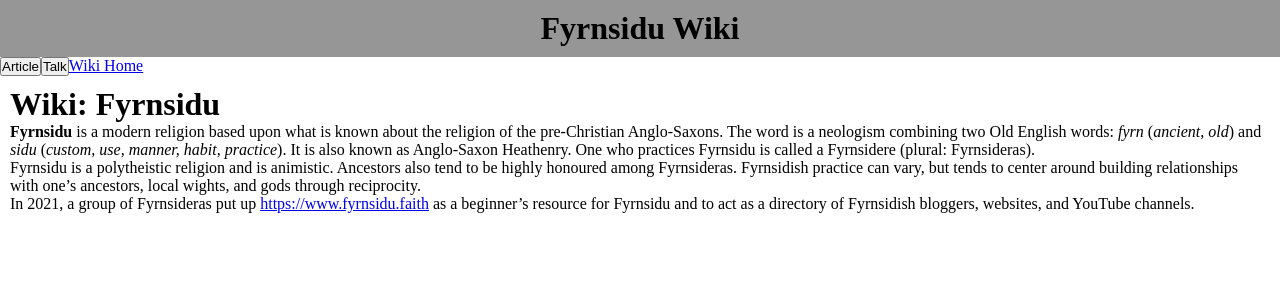
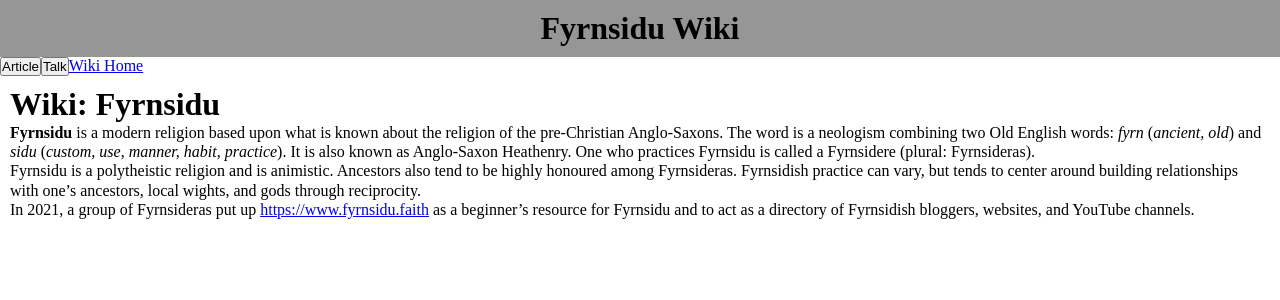
Before and after one commit to byronpendason/byronpendason.github.io, a Jekyll site: the page built from _wiki/fyrnsidu.md, in a window 1280 px wide. Shown: the top 300 px of the page. Built offline with Jekyll 4.4.1, drawn with Linux system fonts in a browser that asks for light colours; comment, search, counter and statistics services are not loaded.

Commit message:
Update wiki.css

```diff
--- a/css/wiki.css
+++ b/css/wiki.css
@@ -31,8 +31,9 @@
   min-height: 85%;
 }
 #content p {
-  margin-top: 1sp;
-  margin-bottom: 1sp;
+  margin-top: 0.6sp;
+  margin-bottom: 0.6sp;
+  line-height: 1.2;
 }
 dt {
   font-weight: bold;
```
